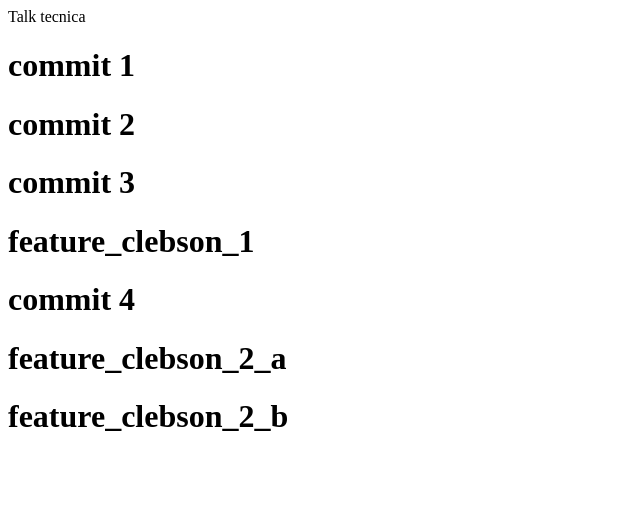
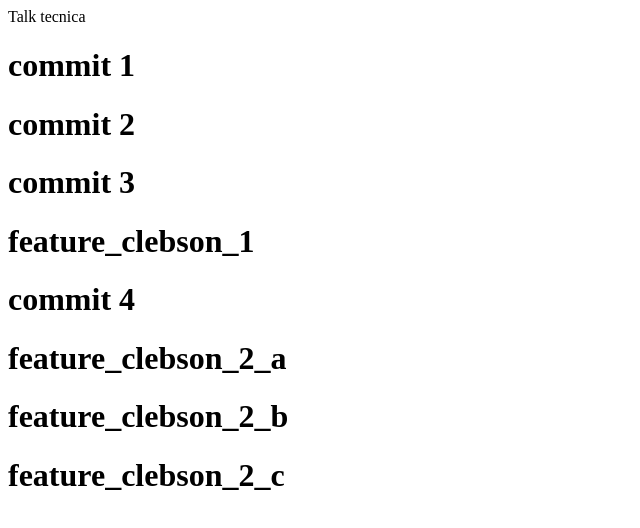
Before and after one commit to Schinwinkwinsky/TalkTecnicaGit, a plain HTML site: page index.html in a window 1280 px wide. Shown: the whole page, without its empty margins (0-640 px from the left). Drawn offline with Linux system fonts and the light colour scheme.

Commit message:
feature_clebson_2_c

```diff
--- a/index.html
+++ b/index.html
@@ -15,5 +15,6 @@
     <h1>commit 4</h1>
     <h1>feature_clebson_2_a</h1>
     <h1>feature_clebson_2_b</h1>
+    <h1>feature_clebson_2_c</h1>
 </body>
 </html>
```
